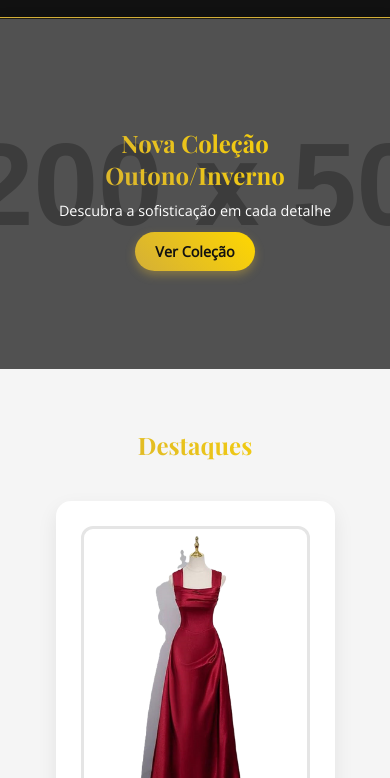
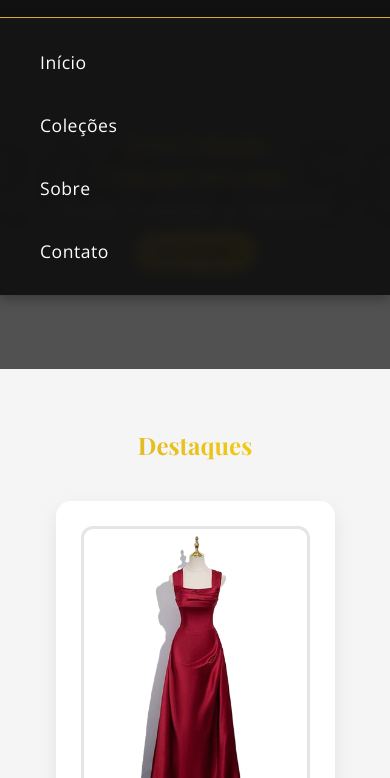
Before and after one commit to Danilo-MartinsM/Maindmoon, a plain HTML site: page index.html in a window 390 px wide. Both pictures are taken after a click on the button "Abrir menu". Shown: the part 66-844 px from the top of the page. Drawn offline with nearby package versions, Linux system fonts and the light colour scheme; placeholder pictures from the web are drawn by us.

Commit message:
mobile 3

```diff
--- a/index.html
+++ b/index.html
@@ -59,12 +59,15 @@
   </footer>
 
   <script>
-    const toggle = document.querySelector('.menu-toggle');
-    const nav = document.querySelector('nav');
+    document.addEventListener('DOMContentLoaded', () => {
+      const toggle = document.querySelector('.menu-toggle');
+      const nav = document.querySelector('nav');
 
-    toggle.addEventListener('click', () => {
-      nav.classList.toggle('active');
+      toggle.addEventListener('click', () => {
+        nav.classList.toggle('active');
+      });
     });
   </script>
+
 </body>
 </html>
--- a/style.css
+++ b/style.css
@@ -235,6 +235,7 @@ footer {
     opacity: 0;
     pointer-events: none;
     transition: all 0.3s ease;
+    z-index: 999;
   }
 
   nav.active {
@@ -252,22 +253,25 @@ footer {
 
   nav ul li a {
     font-size: 1.1em;
-    padding: 10px 0;
+    padding: 12px 20px;
     width: 100%;
     color: var(--branco);
-    transition: color 0.3s ease, background-color 0.3s ease;
+    text-decoration: none;
+    display: block;
+    transition: background-color 0.3s ease, color 0.3s ease;
+    border-radius: 6px;
   }
 
   nav ul li a:hover {
+    background-color: rgba(255, 255, 255, 0.08);
     color: var(--dourado-solid);
-    background-color: rgba(255, 255, 255, 0.05);
-    border-radius: 5px;
   }
 
   nav ul li a::after {
     display: none;
   }
 }
+
 
   .banner h1 {
     font-size: 2em;
```
